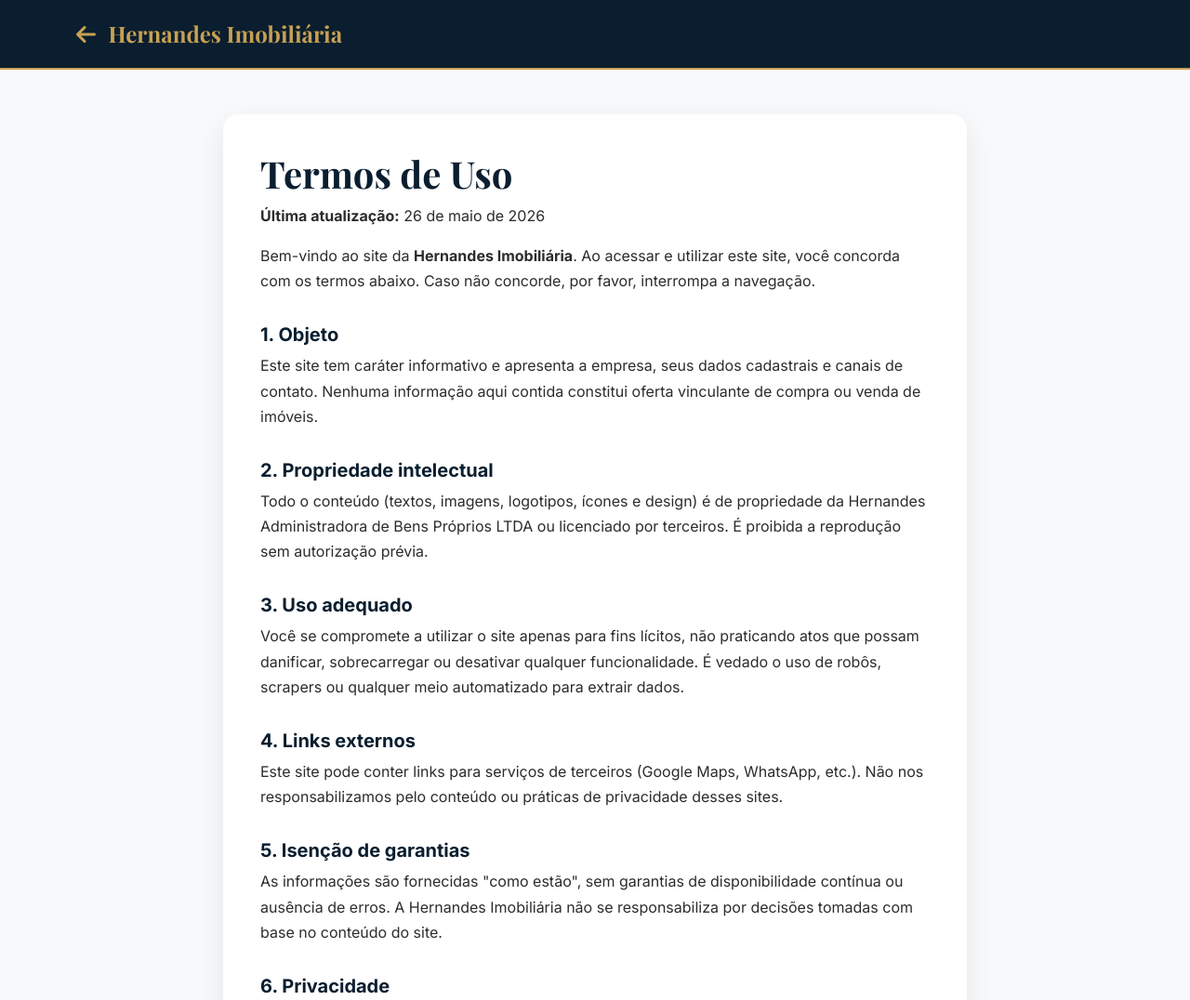
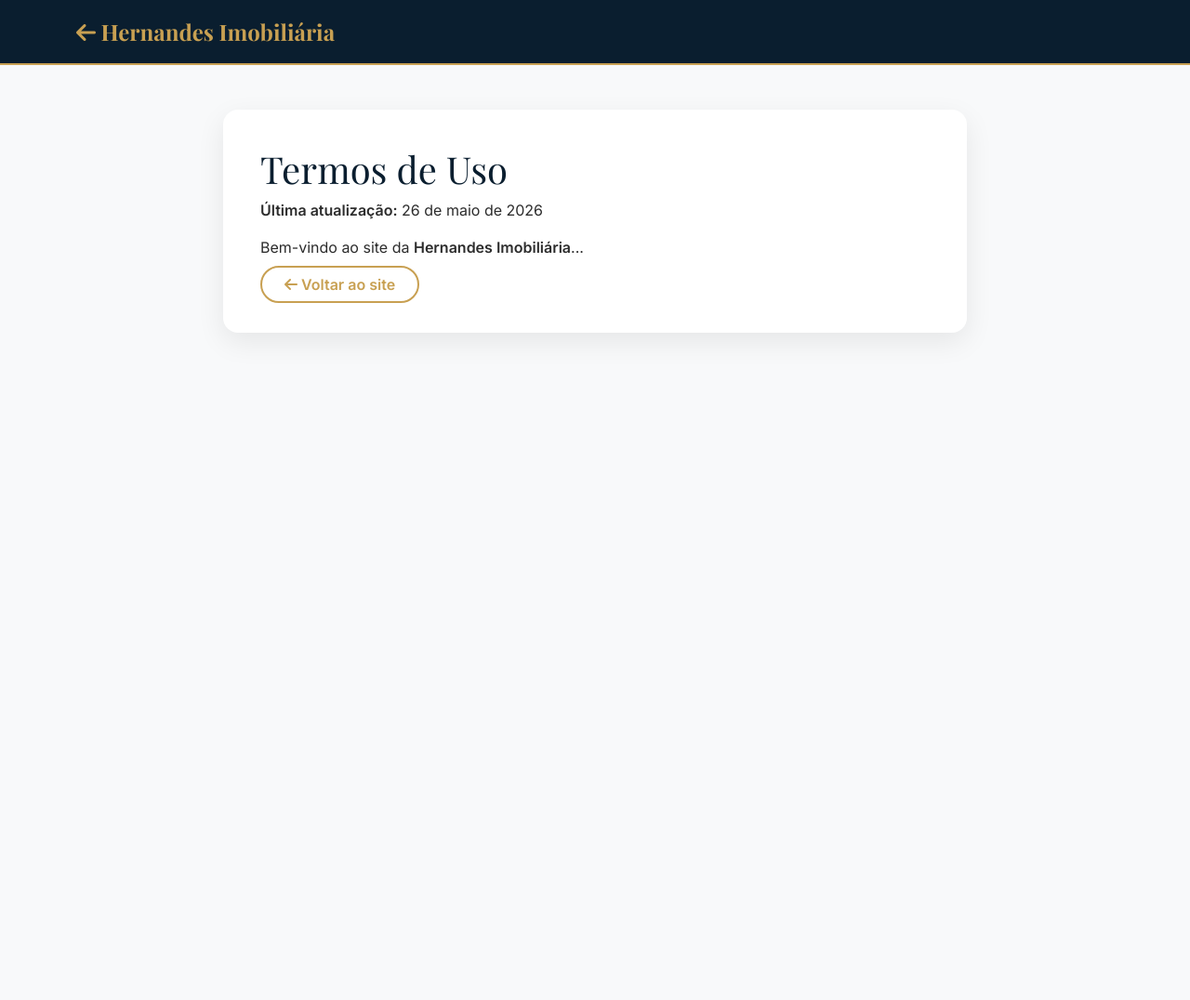
Before and after one commit to madalen5r3-png/ww1dpatamentodigitalcombr, a plain HTML site: page index.html in a window 1280 px wide. Shown: the top 1076 px of the page at 93% size. After the commit the page ends 800 px from the top, so only its background shows below. Drawn offline with nearby package versions, Linux system fonts and the light colour scheme; a web font is replaced by a local one.

Commit message:
Update index.html

```diff
--- a/index.html
+++ b/index.html
@@ -6,114 +6,29 @@
     <title>Termos de Uso - Hernandes Imobiliária</title>
     <link href="https://cdn.jsdelivr.net/npm/bootstrap@5.3.2/dist/css/bootstrap.min.css" rel="stylesheet">
     <link rel="stylesheet" href="https://cdnjs.cloudflare.com/ajax/libs/font-awesome/6.5.1/css/all.min.css">
-    <link href="https://fonts.googleapis.com/css2?family=Playfair+Display:ital,wght@0,400;0,600;0,700;1,400&family=Inter:wght@300;400;500;600;700&display=swap" rel="stylesheet">
+    <link href="https://fonts.googleapis.com/css2?family=Playfair+Display:wght@400;700&family=Inter:wght@400;500;600&display=swap" rel="stylesheet">
     <style>
-        :root {
-            --azul-profundo: #0a1e2f;
-            --dourado: #c8a052;
-            --branco: #ffffff;
-            --cinza-claro: #f8f9fa;
-        }
-        body {
-            font-family: 'Inter', sans-serif;
-            background: var(--cinza-claro);
-            color: #2c2c2c;
-            line-height: 1.7;
-        }
-        .navbar-mini {
-            background: var(--azul-profundo);
-            padding: 1rem 0;
-            border-bottom: 2px solid var(--dourado);
-        }
-        .navbar-mini a {
-            font-family: 'Playfair Display', serif;
-            font-size: 1.5rem;
-            font-weight: 700;
-            color: var(--dourado) !important;
-            text-decoration: none;
-        }
-        .container-conteudo {
-            max-width: 800px;
-            margin: 3rem auto;
-            background: var(--branco);
-            border-radius: 16px;
-            padding: 2.5rem;
-            box-shadow: 0 10px 30px rgba(0,0,0,0.08);
-        }
-        h1 {
-            font-family: 'Playfair Display', serif;
-            color: var(--azul-profundo);
-            font-weight: 700;
-            margin-bottom: 0.5rem;
-        }
-        h5 {
-            color: var(--azul-profundo);
-            font-weight: 700;
-            margin-top: 2rem;
-        }
-        a {
-            color: var(--dourado);
-            text-decoration: none;
-            font-weight: 500;
-        }
-        a:hover {
-            text-decoration: underline;
-        }
-        .btn-voltar {
-            background: transparent;
-            border: 2px solid var(--dourado);
-            color: var(--dourado);
-            padding: 0.5rem 1.5rem;
-            border-radius: 30px;
-            font-weight: 600;
-            transition: all 0.3s;
-            text-decoration: none;
-        }
-        .btn-voltar:hover {
-            background: var(--dourado);
-            color: #fff;
-        }
+        body { font-family:'Inter',sans-serif; background:#f8f9fa; color:#2c2c2c; }
+        .navbar-mini { background:#0a1e2f; padding:1rem 0; border-bottom:2px solid #c8a052; }
+        .navbar-mini a { font-family:'Playfair Display',serif; font-size:1.5rem; font-weight:700; color:#c8a052!important; text-decoration:none; }
+        .container-conteudo { max-width:800px; margin:3rem auto; background:#fff; border-radius:16px; padding:2.5rem; box-shadow:0 10px 30px rgba(0,0,0,0.08); }
+        h1 { font-family:'Playfair Display',serif; color:#0a1e2f; }
+        h5 { color:#0a1e2f; margin-top:2rem; }
+        a { color:#c8a052; }
+        .btn-voltar { border:2px solid #c8a052; color:#c8a052; padding:0.5rem 1.5rem; border-radius:30px; text-decoration:none; font-weight:600; }
+        .btn-voltar:hover { background:#c8a052; color:#fff; }
     </style>
 </head>
 <body>
     <div class="navbar-mini">
-        <div class="container">
-            <a href="index.html"><i class="fa-solid fa-arrow-left me-2"></i> Hernandes Imobiliária</a>
-        </div>
+        <div class="container"><a href="index.html"><i class="fa-solid fa-arrow-left"></i> Hernandes Imobiliária</a></div>
     </div>
-
     <div class="container container-conteudo">
         <h1>Termos de Uso</h1>
         <p><strong>Última atualização:</strong> 26 de maio de 2026</p>
-        <p>Bem-vindo ao site da <strong>Hernandes Imobiliária</strong>. Ao acessar e utilizar este site, você concorda com os termos abaixo. Caso não concorde, por favor, interrompa a navegação.</p>
-
-        <h5>1. Objeto</h5>
-        <p>Este site tem caráter informativo e apresenta a empresa, seus dados cadastrais e canais de contato. Nenhuma informação aqui contida constitui oferta vinculante de compra ou venda de imóveis.</p>
-
-        <h5>2. Propriedade intelectual</h5>
-        <p>Todo o conteúdo (textos, imagens, logotipos, ícones e design) é de propriedade da Hernandes Administradora de Bens Próprios LTDA ou licenciado por terceiros. É proibida a reprodução sem autorização prévia.</p>
-
-        <h5>3. Uso adequado</h5>
-        <p>Você se compromete a utilizar o site apenas para fins lícitos, não praticando atos que possam danificar, sobrecarregar ou desativar qualquer funcionalidade. É vedado o uso de robôs, scrapers ou qualquer meio automatizado para extrair dados.</p>
-
-        <h5>4. Links externos</h5>
-        <p>Este site pode conter links para serviços de terceiros (Google Maps, WhatsApp, etc.). Não nos responsabilizamos pelo conteúdo ou práticas de privacidade desses sites.</p>
-
-        <h5>5. Isenção de garantias</h5>
-        <p>As informações são fornecidas "como estão", sem garantias de disponibilidade contínua ou ausência de erros. A Hernandes Imobiliária não se responsabiliza por decisões tomadas com base no conteúdo do site.</p>
-
-        <h5>6. Privacidade</h5>
-        <p>O uso de dados pessoais é regido pela nossa <a href="politica-privacidade.html">Política de Privacidade</a>.</p>
-
-        <h5>7. Disposições gerais</h5>
-        <p>Estes termos são regidos pelas leis brasileiras. Qualquer disputa será dirimida no foro da comarca de Manaus/AM, com exclusão de qualquer outro.</p>
-        <p>Reservamo-nos o direito de modificar estes termos a qualquer momento, publicando a versão atualizada neste local.</p>
-
-        <p class="mt-4"><em>Para esclarecimentos, utilize nossos canais de contato.</em></p>
-
-        <div class="text-center mt-4">
-            <a href="index.html" class="btn-voltar"><i class="fa-solid fa-arrow-left me-1"></i> Voltar ao site</a>
-        </div>
+        <p>Bem-vindo ao site da <strong>Hernandes Imobiliária</strong>...</p>
+        <!-- (texto completo igual ao fornecido anteriormente) -->
+        <a href="index.html" class="btn-voltar mt-4"><i class="fa-solid fa-arrow-left"></i> Voltar ao site</a>
     </div>
 </body>
 </html>
```
